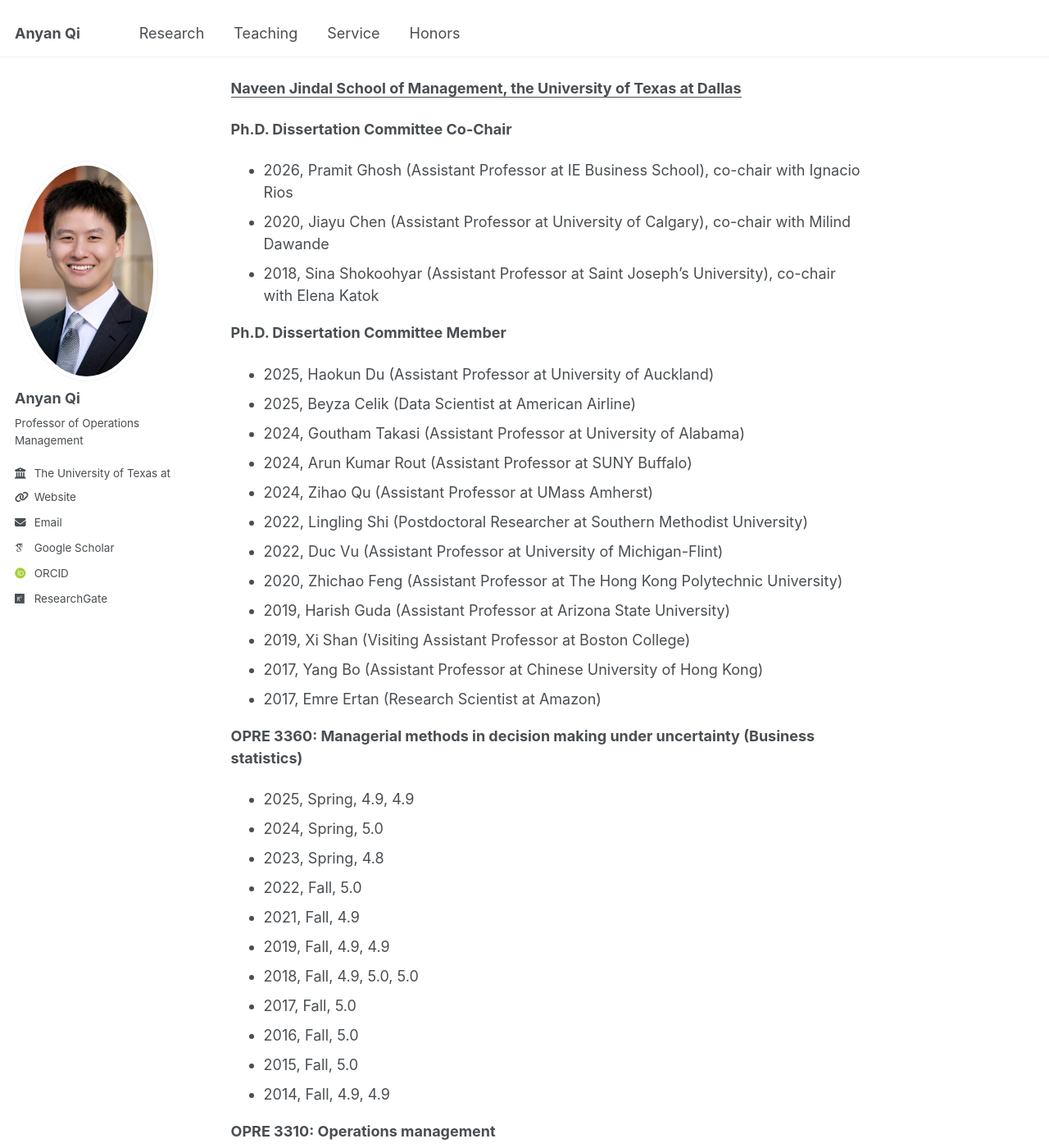
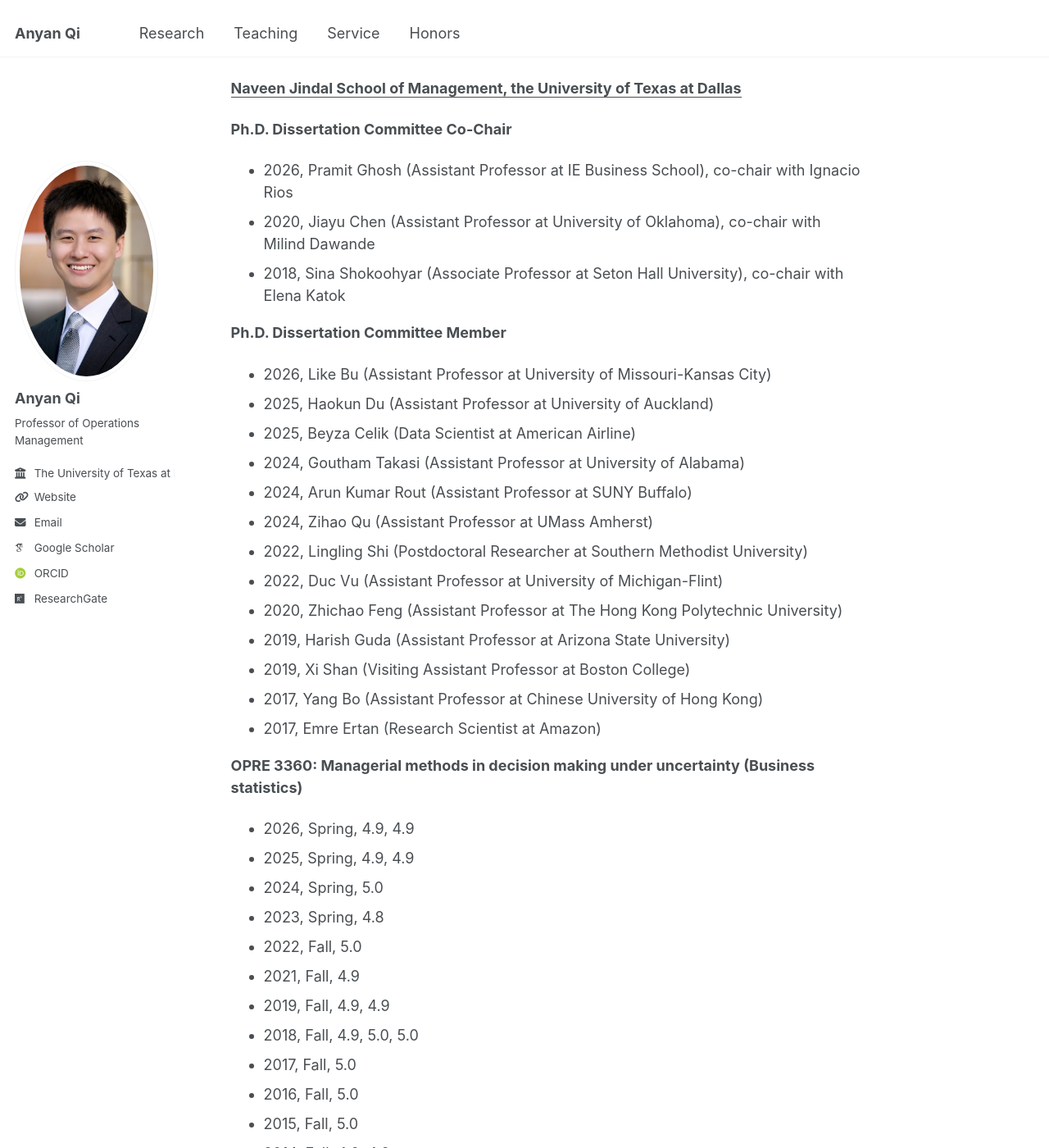
Before and after one commit to qi-anyan/qi-anyan.github.io, a Jekyll site: the page built from _pages/about.md, in a window 1280 px wide and 1400 px high, scrolled down 4007 px. Shown: the whole window at 82% size. Built offline with Jekyll 4.4.1, drawn with Linux system fonts in a browser that asks for light colours; some web fonts are replaced.

Commit message:
Update teaching and committee details

```diff
--- a/_pages/about.md
+++ b/_pages/about.md
@@ -106,12 +106,13 @@ Before joining UT-Dallas, Anyan earned a Ph.D. in Technology and Operations from
 **Ph.D. Dissertation Committee Co-Chair**
 
 - 2026, Pramit Ghosh (Assistant Professor at IE Business School), co-chair with Ignacio Rios
-- 2020, Jiayu Chen (Assistant Professor at University of Calgary), co-chair with Milind Dawande
-- 2018, Sina Shokoohyar (Assistant Professor at Saint Joseph’s University), co-chair with Elena Katok
+- 2020, Jiayu Chen (Assistant Professor at University of Oklahoma), co-chair with Milind Dawande
+- 2018, Sina Shokoohyar (Associate Professor at Seton Hall University), co-chair with Elena Katok
 
 
 **Ph.D. Dissertation Committee Member**
 
+- 2026, Like Bu (Assistant Professor at University of Missouri-Kansas City)
 - 2025, Haokun Du (Assistant Professor at University of Auckland)
 - 2025, Beyza Celik (Data Scientist at American Airline)
 - 2024, Goutham Takasi (Assistant Professor at University of Alabama)
@@ -128,6 +129,7 @@ Before joining UT-Dallas, Anyan earned a Ph.D. in Technology and Operations from
 
 **OPRE 3360: Managerial methods in decision making under uncertainty (Business statistics)**
 
+- 2026, Spring, 4.9, 4.9
 - 2025, Spring, 4.9, 4.9
 - 2024, Spring, 5.0
 - 2023, Spring, 4.8
```
